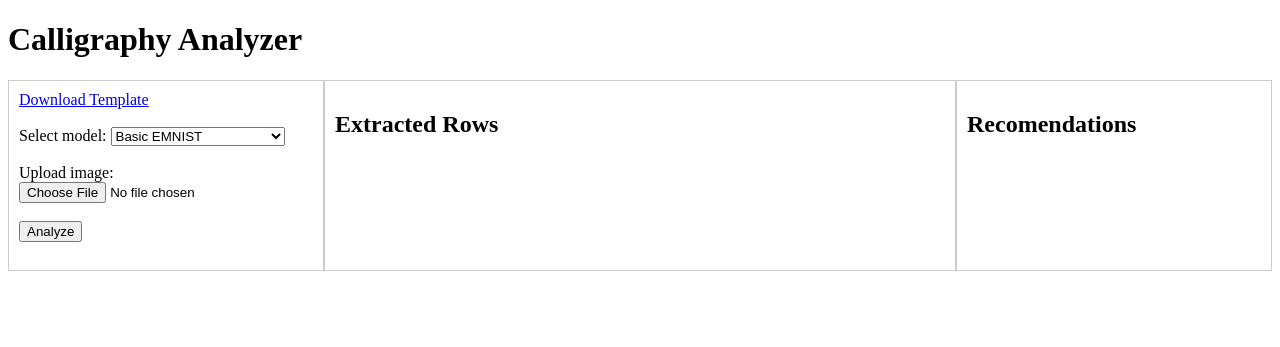
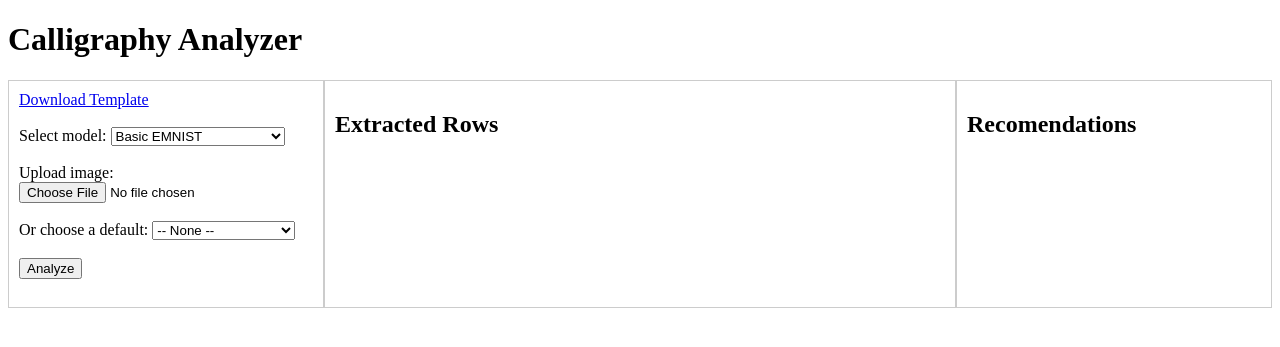
Before and after one commit to JanoALockhart/AppCaligrafIA, a Flask app: page / in a window 1280 px wide. Shown: the top 347 px of the page. Run offline with Flask 3, Linux system fonts and the light colour scheme; parts of the project's set-up code (start-up, migrations or seed data) failed here and were passed over.

Commit message:
Added default options and deleted images with weak rows

```diff
--- a/app.py
+++ b/app.py
@@ -18,6 +18,9 @@ def load_manifest():
 
 MODELS_MAP = load_manifest()
 
+# TODO: default image
+# TODO: Align paper corners following the tutorial
+# TODO: Use the new printed rows, which are darker
 @app.route("/")
 def home():
     return render_template("index.html", models=MODELS_MAP.values())
--- a/templates/index.html
+++ b/templates/index.html
@@ -58,6 +58,17 @@
 
                 <label for="image">Upload image:</label>
                 <input type="file" id="image" name="image" accept="image/*" onchange="previewImage(event)">
+
+                <br><br>
+                <label>Or choose a default:</label>
+                <select name="default_image" id="defaultSelect">
+                    <option value="">-- None --</option>
+                    <option value="imprenta_mayuscula">Imprenta Mayuscula</option>
+                    <option value="imprenta_minuscula">Imprenda Minuscula</option>
+                    <option value="cursiva_minuscula">Cursiva Minuscula</option>
+                    <option value="cursiva_mayuscula">Cursiva Mayuscula</option>
+                </select>
+
                 <br><br>
                 <button type="submit">Analyze</button>
 
```
Also changed, not shown: images/cursiva_mayuscula.jpeg (deleted), images/cursiva_minuscula.jpeg (deleted), images/imprenta_mayuscula.jpeg, images/imprenta_minuscula.jpeg (deleted), images/letters_lines.jpeg (deleted).
